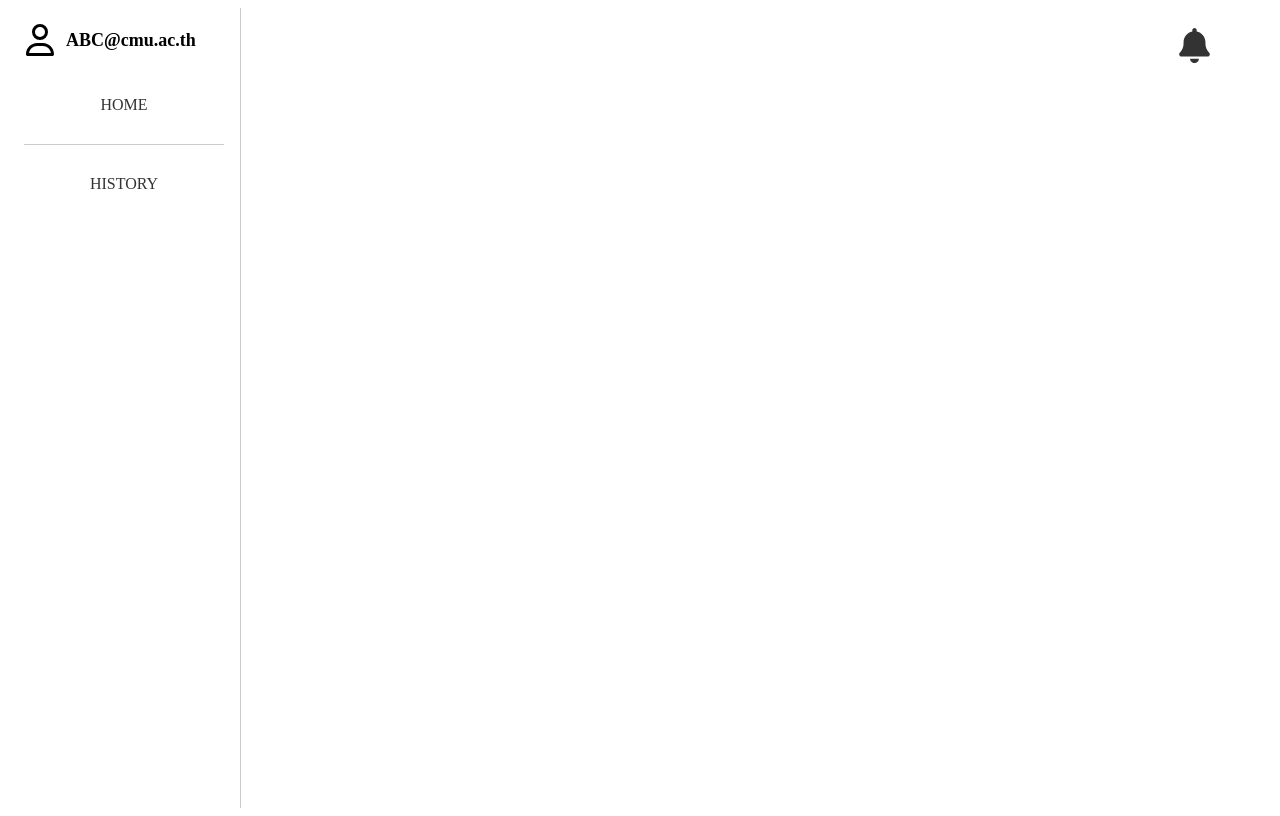
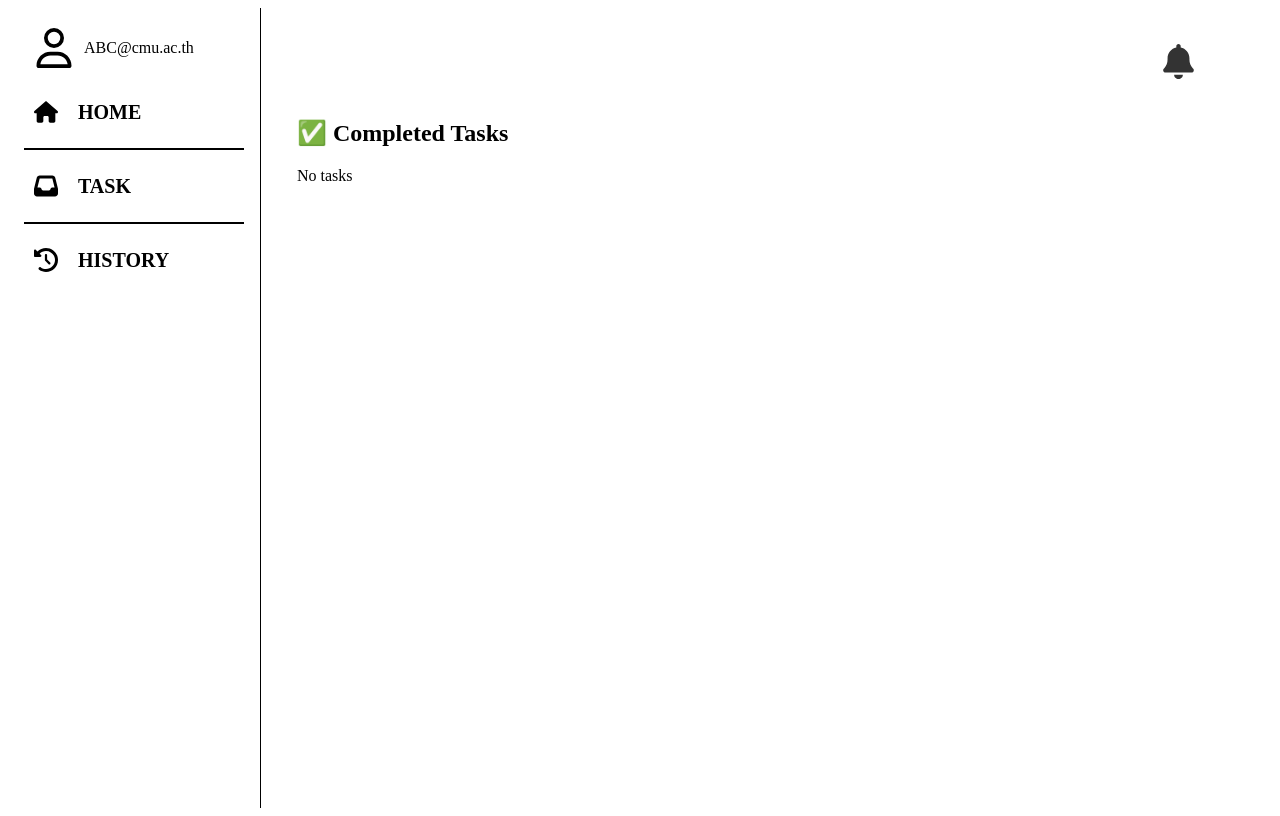
Before and after one commit to BamBamPatra/FAMIS-Frontend, a Vue app in the folder FAMIS-Frontend/: page /taskBoard in a window 1280 px wide. Built offline with nearby package versions, Linux system fonts and the light colour scheme; the HTML template or start-up script is replaced by a standard one.

Commit message:
Add task menu and task board
For show document want to confirm extract data

```diff
--- a/FAMIS-Frontend/src/App.vue
+++ b/FAMIS-Frontend/src/App.vue
@@ -33,35 +33,57 @@ watchEffect(() => {
 
 <template>
   <div id="layout">
-    <!-- Vertical Navbar -->
+    <!-- Sidebar -->
     <div class="navbar">
 
-      <!-- Profile Row -->
+      <!-- Profile -->
       <div class="profile-row">
-        <!-- Profile icon -->
-        <svg xmlns="http://www.w3.org/2000/svg" class="icon" viewBox="0 0 448 512">
+        <svg xmlns="http://www.w3.org/2000/svg" class="icon profile-icon" viewBox="0 0 448 512">
           <path d="M304 128a80 80 0 1 0 -160 0 80 80 0 1 0 160 0zM96 128a128 128 0 1 1 256 0A128 128 0 1 1 96 128zM49.3 464l349.5 0c-8.9-63.3-63.3-112-129-112l-91.4 0c-65.7 0-120.1 48.7-129 112zM0 482.3C0 383.8 79.8 304 178.3 304l91.4 0C368.2 304 448 383.8 448 482.3c0 16.4-13.3 29.7-29.7 29.7L29.7 512C13.3 512 0 498.7 0 482.3z"/>
         </svg>
         <div class="email">ABC@cmu.ac.th</div>
       </div>
 
+      <!-- Menu Items -->
+      <div class="nav-group">
+        <RouterLink to="/" class="nav-row">
+           <svg xmlns="http://www.w3.org/2000/svg" class="icon" viewBox="0 0 576 512">
+            <path d="M575.8 255.5c0 18-15 32.1-32 32.1l-32 0 .7 160.2c0 2.7-.2 5.4-.5 8.1l0 16.2c0 22.1-17.9 40-40 40l-16 0c-1.1 0-2.2 0-3.3-.1c-1.4 .1-2.8 .1-4.2 .1L416 512l-24 0c-22.1 0-40-17.9-40-40l0-24 0-64c0-17.7-14.3-32-32-32l-64 0c-17.7 0-32 14.3-32 32l0 64 0 24c0 22.1-17.9 40-40 40l-24 0-31.9 0c-1.5 0-3-.1-4.5-.2c-1.2 .1-2.4 .2-3.6 .2l-16 0c-22.1 0-40-17.9-40-40l0-112c0-.9 0-1.9 .1-2.8l0-69.7-32 0c-18 0-32-14-32-32.1c0-9 3-17 10-24L266.4 8c7-7 15-8 22-8s15 2 21 7L564.8 231.5c8 7 12 15 11 24z"/>
+          </svg>
+          <span>HOME</span>
+        </RouterLink>
 
-      <RouterLink to="/" class="nav-item">HOME</RouterLink>
-      <RouterLink to="/history" class="nav-item">HISTORY</RouterLink>
+        <div class="divider"></div>
+
+        <RouterLink to="/taskBoard" class="nav-row">
+          <svg xmlns="http://www.w3.org/2000/svg" class="icon" viewBox="0 0 512 512">
+            <path d="M121 32C91.6 32 66 52 58.9 80.5L1.9 308.4C.6 313.5 0 318.7 0 323.9L0 416c0 35.3 28.7 64 64 64l384 0c35.3 0 64-28.7 64-64l0-92.1c0-5.2-.6-10.4-1.9-15.5l-57-227.9C446 52 420.4 32 391 32L121 32zm0 64l270 0 48 192-51.2 0c-12.1 0-23.2 6.8-28.6 17.7l-14.3 28.6c-5.4 10.8-16.5 17.7-28.6 17.7l-120.4 0c-12.1 0-23.2-6.8-28.6-17.7l-14.3-28.6c-5.4-10.8-16.5-17.7-28.6-17.7L73 288 121 96z"/>
+          </svg>
+          <span>TASK</span>
+        </RouterLink>
+
+        <div class="divider"></div>
+
+        <RouterLink to="/history" class="nav-row">
+          <svg xmlns="http://www.w3.org/2000/svg" class="icon" viewBox="0 0 512 512">
+            <path d="M75 75L41 41C25.9 25.9 0 36.6 0 57.9L0 168c0 13.3 10.7 24 24 24l110.1 0c21.4 0 32.1-25.9 17-41l-30.8-30.8C155 85.5 203 64 256 64c106 0 192 86 192 192s-86 192-192 192c-40.8 0-78.6-12.7-109.7-34.4c-14.5-10.1-34.4-6.6-44.6 7.9s-6.6 34.4 7.9 44.6C151.2 495 201.7 512 256 512c141.4 0 256-114.6 256-256S397.4 0 256 0C185.3 0 121.3 28.7 75 75zm181 53c-13.3 0-24 10.7-24 24l0 104c0 6.4 2.5 12.5 7 17l72 72c9.4 9.4 24.6 9.4 33.9 0s9.4-24.6 0-33.9l-65-65 0-94.1c0-13.3-10.7-24-24-24z"/>
+          </svg>
+          <span>HISTORY</span>
+        </RouterLink>
+      </div>
+
     </div>
 
     <!-- Main Content -->
     <div class="main-content">
-      <div>
-        <Notification />
-      </div>
+      <Notification />
       <RouterView />
     </div>
 
+    <!-- Toast -->
     <div v-if="toastStore.show" class="toast" :class="toastStore.type">
       {{ toastStore.message }}
     </div>
-
   </div>
 </template>
 
@@ -72,50 +94,71 @@ watchEffect(() => {
 }
 
 .navbar {
-  width: 200px;
-  padding: 16px;
-  border-right: 1px solid #ccc;
+  width: 220px;
+  padding: 20px 16px;
+  border-right: 1px solid #000;
   display: flex;
   flex-direction: column;
-}
-
-.nav-item {
-  padding: 30px 0;
-  border-bottom: 1px solid #ccc;
-  text-decoration: none;
-  color: #333;
-  text-align: center;
-}
-
-.nav-item:last-child {
-  border-bottom: none;
-}
-
-.nav-item:hover {
-  background-color: #9B7EBD;
-  color: white;
-}
-
-.main-content {
-  flex: 1;
-}
-
-.email {
-  font-weight: bold;
-  font-size: 18px;
-  color: #000;
+  align-items: flex-start;
+  background-color: #fff;
 }
 
 .profile-row {
   display: flex;
   align-items: center;
   gap: 10px;
-  margin-bottom: 10px;
+  margin-bottom: 20px;
+  padding-left: 10px;
+}
+
+.email {
+  font-size: 16px;
+  font-weight: 500;
+  color: #000;
+}
+
+.divider {
+  width: 100%;
+  height: 2px;
+  background-color: #000;
+  margin: 12px 0;
+}
+
+.nav-group {
+  width: 100%;
+}
+
+.nav-row {
+  display: flex;
+  align-items: center;
+  gap: 20px;
+  padding: 12px 10px;
+  color: #000;
+  text-decoration: none;
+  font-size: 20px;
+  font-weight: bold;
+}
+
+.nav-row:hover {
+  background-color: #9B7EBD;
+  color: #fff;
+  border-radius: 50px;
 }
 
 .icon {
-  width: 2em;
-  height: 2em;
+  width: 24px;
+  height: 24px;
+  fill: currentColor;
+}
+
+.profile-icon {
+  width: 40px;
+  height: 40px;
+}
+
+.main-content {
+  flex: 1;
+  padding: 16px;
 }
 
 .toast {
@@ -141,5 +184,4 @@ watchEffect(() => {
   90% { opacity: 1; }
   100% { opacity: 0; transform: translateY(-10px); }
 }
-
 </style>
--- a/FAMIS-Frontend/src/router/index.ts
+++ b/FAMIS-Frontend/src/router/index.ts
@@ -3,6 +3,7 @@ import UploadFile from '@/views/UploadFileView.vue'
 import PreviewFile from '@/views/PreviewFileView.vue'
 import TabularResultView from '@/views/TabularResultView.vue'
 import NoticeBoardView from '@/views/NoticeBoardView.vue'
+import TaskBoardView from '@/views/TaskBoardView.vue'
 
 const router = createRouter({
   history: createWebHistory(import.meta.env.BASE_URL),
@@ -26,6 +27,11 @@ const router = createRouter({
       path: '/noticeBoard/:taskId',
       name: 'noticeBoard',
       component: NoticeBoardView,
+    },
+    {
+      path: '/taskBoard',
+      name: 'taskBoard',
+      component: TaskBoardView,
     }
 
   ],
--- a/FAMIS-Frontend/src/stores/notificationStore.ts
+++ b/FAMIS-Frontend/src/stores/notificationStore.ts
@@ -1,5 +1,6 @@
 import { defineStore } from 'pinia'
 import axios from 'axios'
+import { useTaskBoardStore } from '@/stores/taskboardStore'
 
 export const useNotificationStore = defineStore('notification', {
   state: () => ({
@@ -71,6 +72,12 @@ export const useNotificationStore = defineStore('notification', {
                     }),
                     taskId,
                 })
+                if (job.status === 'complete') {
+                    const taskBoardStore = useTaskBoardStore()
+                    taskBoardStore.addTaskId(taskId)
+                    await taskBoardStore.fetchCompletedTasks()
+                }
+
             }
 
             this.stopPolling()
--- /dev/null
+++ b/FAMIS-Frontend/src/stores/taskboardStore.ts
@@ -0,0 +1,32 @@
+import { defineStore } from 'pinia'
+import extractKeyAPI from '@/service/ExtractKey'
+
+export const useTaskBoardStore = defineStore('taskBoard', {
+  state: () => ({
+    taskIds: [] as string[],
+    completedTasks: [] as any[]
+  }),
+  actions: {
+    addTaskId(taskId: string) {
+      if (!this.taskIds.includes(taskId)) {
+        this.taskIds.push(taskId)
+      }
+    },
+    async fetchCompletedTasks() {
+      const results = await Promise.all(
+        this.taskIds.map(taskId =>
+          extractKeyAPI.getStatus(taskId).then(res => {
+            if (res.data.status === 'complete') {
+              return { ...res.data, task_id: taskId }
+            }
+          }).catch(() => null)
+        )
+      )
+      this.completedTasks = results.filter(Boolean)
+    },
+    removeTask(taskId: string) {
+      this.completedTasks = this.completedTasks.filter(t => t.task_id !== taskId)
+      this.taskIds = this.taskIds.filter(id => id !== taskId)
+    }
+  }
+})
--- a/FAMIS-Frontend/src/views/TabularResultView.vue
+++ b/FAMIS-Frontend/src/views/TabularResultView.vue
@@ -5,12 +5,14 @@ import { useFinancialKeyStore } from '@/stores/financialKeyStore'
 import type { FinancialKey } from '@/type.ts'
 import ExtractKey from '@/service/ExtractKey.ts'
 import Popup from '@/components/PopupAlert.vue'
+import { useTaskBoardStore } from '@/stores/taskBoardStore'
+const taskStore = useTaskBoardStore()
+
 
 const router = useRouter()
 const route = useRoute()
 const financialStore = useFinancialKeyStore()
 
-// UI state
 const showPopup     = ref(false)
 const popupMessage  = ref('')
 const isSaving      = ref(false)
@@ -20,7 +22,7 @@ const pdfUrl        = ref<string | null>(null)
 
 const taskId = route.params.taskId as string | undefined
 
-// รายการประเภทเอกสารสำหรับ dropdown
+
 const documentTypes = [
   'ใบตั้งหนี้',
   'ใบส่งของ/ใบกำกับภาษี',
@@ -108,6 +110,7 @@ async function handleSave() {
     return
   }
   isSaving.value = true
+
   try {
     const payload = {
       user_id: '1',
@@ -117,10 +120,13 @@ async function handleSave() {
     }
     const res = await ExtractKey.saveKeys(payload)
     if (res.data.status === 'success') {
-      showAutoClosePopup("Successfully recorded!", 1500, () => {
-        router.push({ name: 'uploadFile' })
-      })
-    } else {
+    if (taskId) {
+      taskStore.removeTask(taskId)
+    }
+    showAutoClosePopup("Successfully recorded!", 1500, () => {
+      router.push({ name: 'uploadFile' })
+    })
+    }else {
       showAutoClosePopup("Error: " + (res.data.message || 'Unknown error'))
     }
   } catch (err: any) {
--- /dev/null
+++ b/FAMIS-Frontend/src/views/TaskBoardView.vue
@@ -0,0 +1,60 @@
+<script setup lang="ts">
+import { onMounted } from 'vue'
+import { useTaskBoardStore } from '@/stores/taskBoardStore'
+import api from '@/service/Extractkey'
+import { useRouter } from 'vue-router'
+const router = useRouter()
+
+const taskStore = useTaskBoardStore()
+
+onMounted(() => {
+  taskStore.fetchCompletedTasks()
+})
+
+async function confirmTask(task: any) {
+  const payload = {
+    user_id: 1,
+    filename: task.filename,
+    image_path: `data:application/pdf;base64,${task.file_base64}`,
+    structured_data: typeof task.result === 'string' ? task.result : JSON.stringify(task.result)
+  }
+
+  const res = await api.saveKeys(payload)
+  if (res.data.status === 'success') {
+    taskStore.removeTask(task.task_id)
+  }
+}
+
+function goToResult(task: any) {
+  router.push({ name: 'tabularResult', params: { taskId: task.task_id } })
+}
+</script>
+
+<template>
+  <div class="task-board">
+    <h2>✅ Completed Tasks</h2>
+    <div v-if="taskStore.completedTasks.length === 0">No tasks</div>
+    <div
+      v-for="task in taskStore.completedTasks"
+      :key="task.task_id"
+      class="task-card"
+      @click="goToResult(task)"
+      style="cursor: pointer;"
+    >
+      <h3>{{ task.filename }}</h3>
+      <p>{{ task.message }}</p>
+    </div>
+  </div>
+</template>
+
+<style scoped>
+.task-board {
+  padding: 20px;
+}
+.task-card {
+  border: 1px solid #ddd;
+  padding: 16px;
+  margin-bottom: 10px;
+  border-radius: 8px;
+}
+</style>
```
